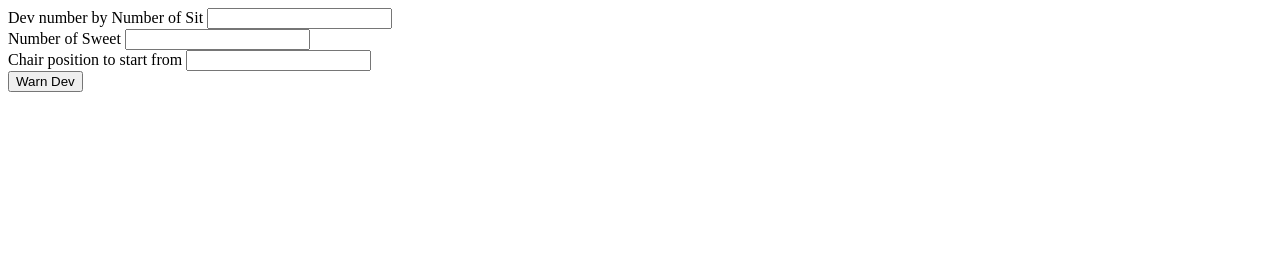
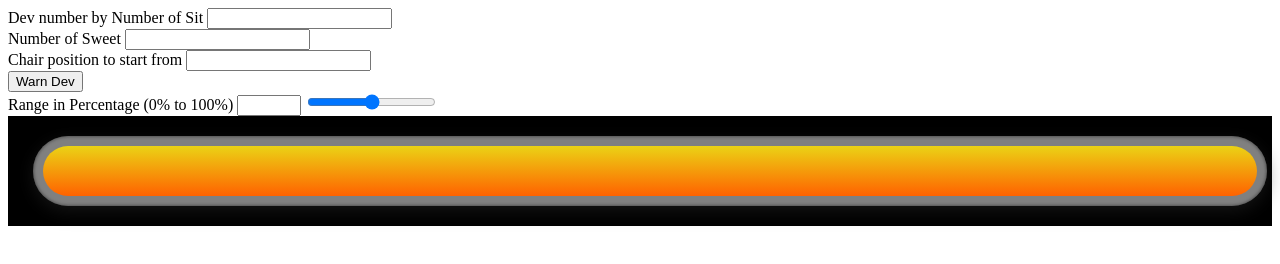
Before and after one commit to ereyomi/parkway-test, a plain HTML site: page index.html in a window 1280 px wide. Drawn offline with Linux system fonts and the light colour scheme.

Commit message:
style: progress bar

```diff
--- /dev/null
+++ b/css/main.css
@@ -0,0 +1 @@
+@import './progressBarSection.css';
--- /dev/null
+++ b/css/progressBarSection.css
@@ -0,0 +1,20 @@
+.progressBar {
+    background: black;
+    padding: 20px 25px;
+}
+.innerHolder {
+    background: grey;
+    width: 100%;
+    height: 50px;
+    border-radius: 50px;
+    box-shadow: 0 5px 17px rgba(40, 40, 40, 0.5),0 0 3px 1px rgba(40, 40, 40, 0.5) inset;
+    padding: 10px;
+}
+.progress {
+    background: rgb(235,211,21);
+background: linear-gradient(180deg, rgba(235,211,21,1) 0%, rgba(255,98,0,1) 100%);
+    width: 100%;
+    height: 50px;
+    border-radius: 50px;
+    box-shadow: 0 3px 3px -5px grey, 0 2px 5px grey;
+}
--- a/index.html
+++ b/index.html
@@ -4,6 +4,7 @@
     <meta charset="UTF-8">
     <meta name="viewport" content="width=device-width, initial-scale=1.0">
     <title>Document</title>
+    <link rel="stylesheet" href="css/main.css">
 </head>
 <body>
     <div class="container">
@@ -32,6 +33,21 @@
         </div>
         <!--  -->
         <!-- progress Bar -->
+        <div class="progressBarSection">
+            <form id=progressBarForm>
+                <div class="formGroup">
+                    <label for="percentage">Range in Percentage (0% to 100%)</label>
+                    <input type="number" name="percentage" id="" min="0" max="100">
+                    <input type="range" name="" id="">
+                </div>
+            </form>
+            <div class="progressBar">
+                <div class="innerHolder">
+                    <div class="progress">
+                    </div>
+                </div>
+            </div>
+        </div>
         <!--  -->
     </div>
     <script src="js/main.js"></script>
```
